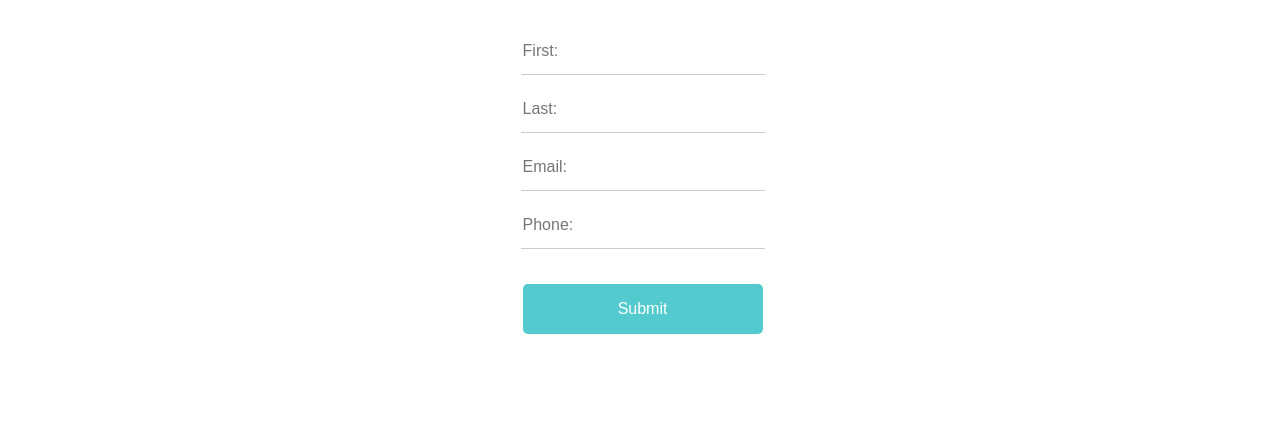
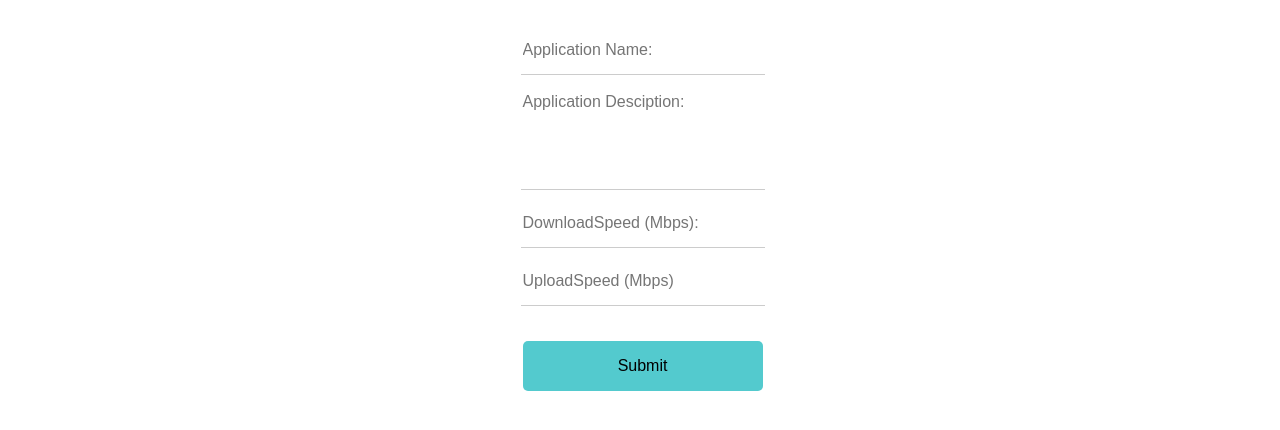
Before and after one commit to rohit-agarwal/k12BandwidthCalculatorApp, a plain HTML site: page index.html in a window 1280 px wide. Shown: the part 114-544 px from the top of the page. Drawn offline with nearby package versions, Linux system fonts and the light colour scheme.

Commit message:
Application Create form for admin + basic CSS+HTML validation(client)

```diff
--- a/generic_more_than_600.css
+++ b/generic_more_than_600.css
@@ -162,12 +162,50 @@
   border: 0;
   border-bottom: 1px solid rgba(0,0,0,.2);
   height: 45px;
-  line-height: 45px;
+  line-height: 30px;
   margin-bottom: 10px;
   font-size: 1em;
   color: rgba(0,0,0,.4);
+  font-family: 'ITC Avant Garde Gothic Demi', arial;
+}
+._numericDisplaySize{
+    width: 60px;
+    display: inline;
 }
 
+textarea{
+    resize:none;
+    overflow-y:visible;
+    display: block;
+    margin: 0 auto;
+    width: 80%;
+    border: 0;
+    border-bottom: 1px solid rgba(0,0,0,.2);
+    height: 100px;
+    line-height: 30px;
+    margin-bottom: 10px;
+    font-size: 1em;
+    color: rgba(0,0,0,.4);
+    font-family: 'ITC Avant Garde Gothic Demi', arial;
+}
+textarea:required{
+   color: rgba(255, 0, 0, 0.5);
+}
+textarea:invalid{
+   color: rgba(255, 0, 0, 0.5);
+}
+textarea:valid{
+   color: initial;
+}
+input:required{
+   color: rgba(255, 0, 0, 0.5);
+}
+input:invalid{
+    color: rgba(255, 0, 0, 0.5);
+}
+input:valid{
+    color: initial;
+}
 [type=submit] {
   margin-top: 25px;
   width: 80%;
--- a/index.html
+++ b/index.html
@@ -35,10 +35,10 @@
                 </div>
                 <div class='signup'>
                  <form>
-                   <input type='text' placeholder='First:'  />
-                   <input type='text' placeholder='Last:'  />
-                   <input type='text' placeholder='Email:'  />
-                   <input type='text' placeholder='Phone:'  />
+                   <input type='text' id="_appName_" class="_textDisplaySize" placeholder='Application Name:' required="required" title="Application Name"  />
+                   <textarea cols="40" id="_appDesc_" class="_textDisplaySize" placeholder='Application Desciption:' required="required" title="Application Description"></textarea>
+                   <input type='text' id="_downSpead_" placeholder='DownloadSpeed (Mbps):' required="required" pattern="[0-9]+([\.|,][0-9]+)?" title="DownloadSpeed (Mbps)"/>
+                   <input type='text' id="_upSpead" placeholder='UploadSpeed (Mbps)' required="required" pattern="[0-9]+([\.|,][0-9]+)?" title="UploadSpeed (Mbps)" />
                    <input type='submit' placeholder='SUBMIT' />
                  </form>
               </div>
```
